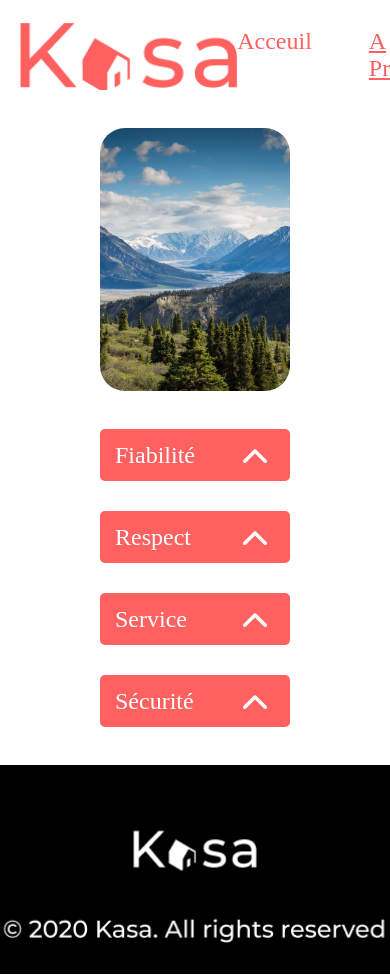
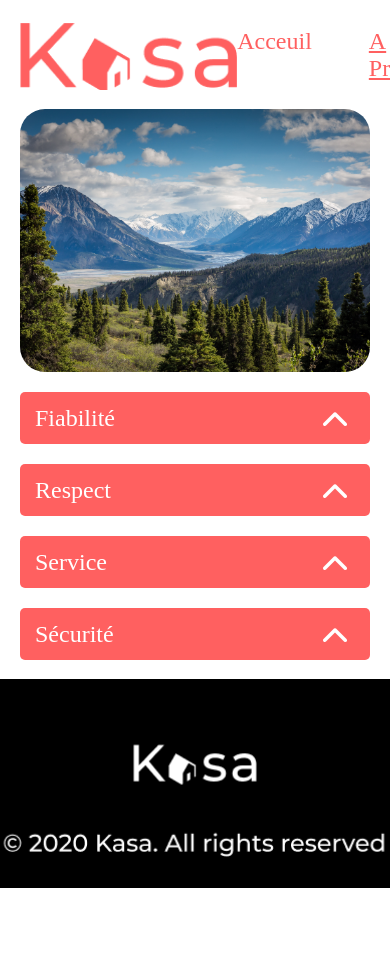
Before and after one commit to NicolasLemarchal/P-6, a React (Create React App) app: page /APropos in a window 390 px wide. Shown: the top 978 px of the page. After the commit the page ends 892 px from the top, so only its background shows below. Built offline with nearby package versions, Linux system fonts and the light colour scheme.

Commit message:
Responsive A-Propos Page

```diff
--- a/src/pages/APropos/a-propos.css
+++ b/src/pages/APropos/a-propos.css
@@ -5,6 +5,13 @@
   align-items: center;
   margin: 38px 100px;
   gap: 30px;
+}
+@media screen and (max-width: 806px) {
+  .a-propos-wrapper {
+    width: calc(100% - 40px);
+    margin: 19px 20px;
+    gap: 20px;
+  }
 }
 
 .illustration {
@@ -14,4 +21,9 @@
   -o-object-fit: cover;
      object-fit: cover;
   margin-bottom: 8px;
+}
+@media screen and (max-width: 806px) {
+  .illustration {
+    margin-bottom: 0px;
+  }
 }/*# sourceMappingURL=a-propos.css.map */
--- a/src/pages/APropos/a-propos.scss
+++ b/src/pages/APropos/a-propos.scss
@@ -7,6 +7,11 @@
   align-items: center;
   margin: 38px 100px;
   gap: 30px;
+  @media screen and (max-width: 806px) {
+    width: calc(100% - 40px);
+    margin: 19px 20px;
+    gap: 20px;
+  }
 }
 
 .illustration {
@@ -15,4 +20,7 @@
   border-radius: 25px;
   object-fit: cover;
   margin-bottom: 8px;
+  @media screen and (max-width: 806px) {
+    margin-bottom: 0px;
+  }
 }
```
Also changed, not shown: 1 other file (tests, documents, lock files or other folders).
